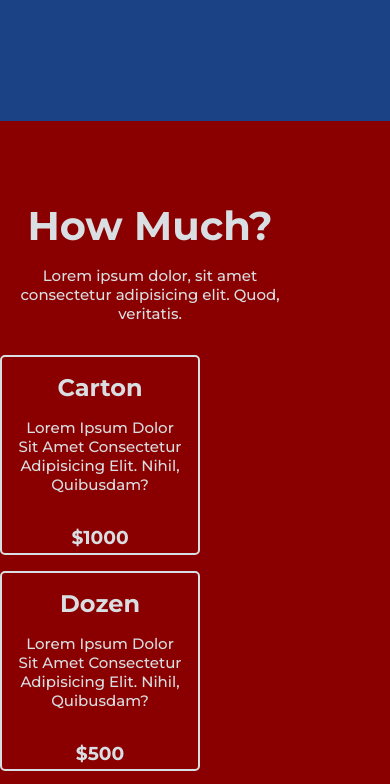
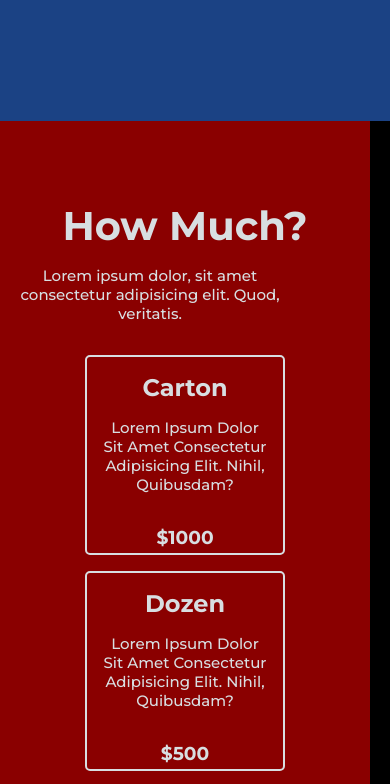
Before and after one commit to codewithmide/Product_Landing_Page, a plain HTML site: page index.html in a window 390 px wide. Shown: the part 3463-4247 px from the top of the page. Drawn offline with Linux system fonts and the light colour scheme.

Commit message:
used the perfect width

```diff
--- a/styles.css
+++ b/styles.css
@@ -491,10 +491,15 @@ footer p {
         margin-left: 3rem;
     }
     /* PRICING */
+    .price {
+        width: 370px;
+        justify-content: center;
+        align-items: center;
+    }
 
     .price h1 {
         font-size: 2.5rem;
-        width: 300px;
+
     }
 
     .price p {
@@ -511,7 +516,7 @@ footer p {
         margin-left: auto;
         padding: 0;
         margin: 0;
-        width: max-content;
+        width: 370px;
         gap: 1rem;
     }
 
@@ -553,9 +558,11 @@ footer p {
     footer {
         padding-bottom: 0;
         font-size: 15px;
+        width: 370px;
     }
     #link {
         padding-bottom: 0;
         font-size: 15px;
+        width: 370px;
     }
 }
```
